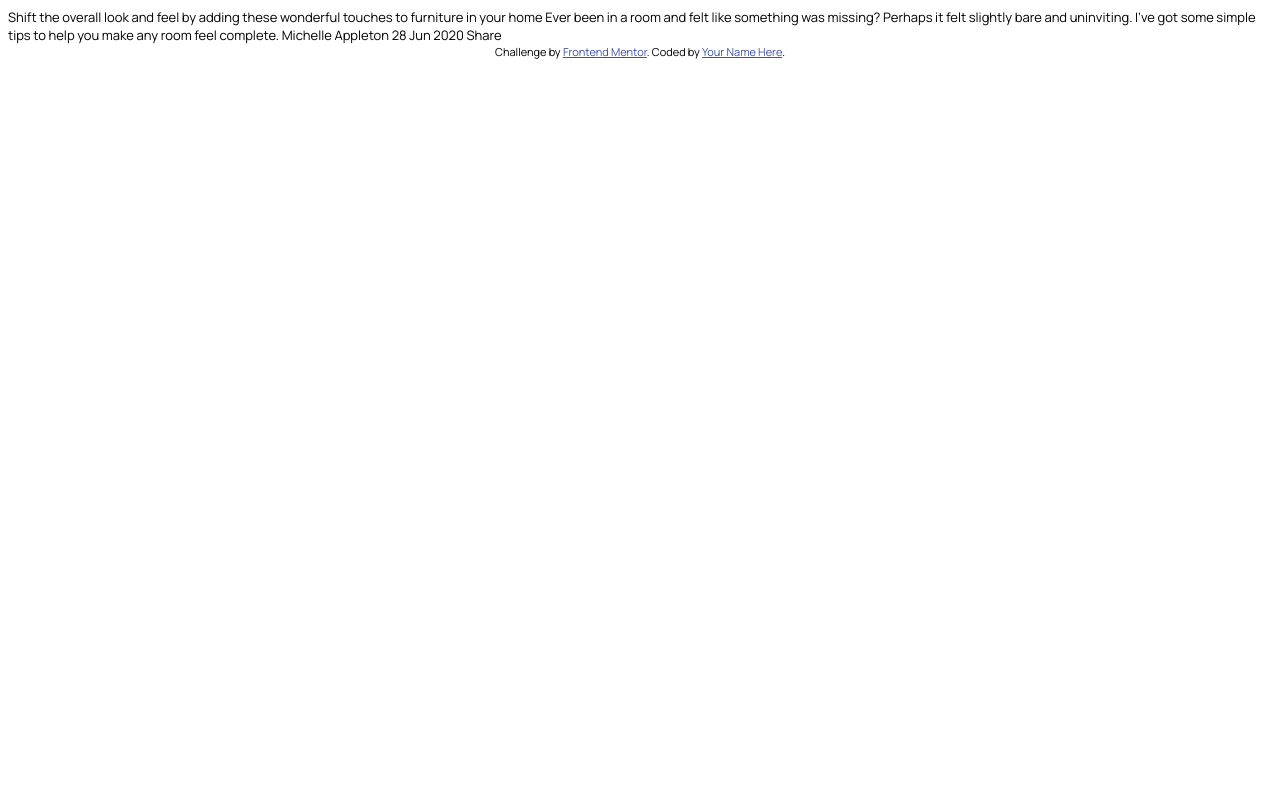
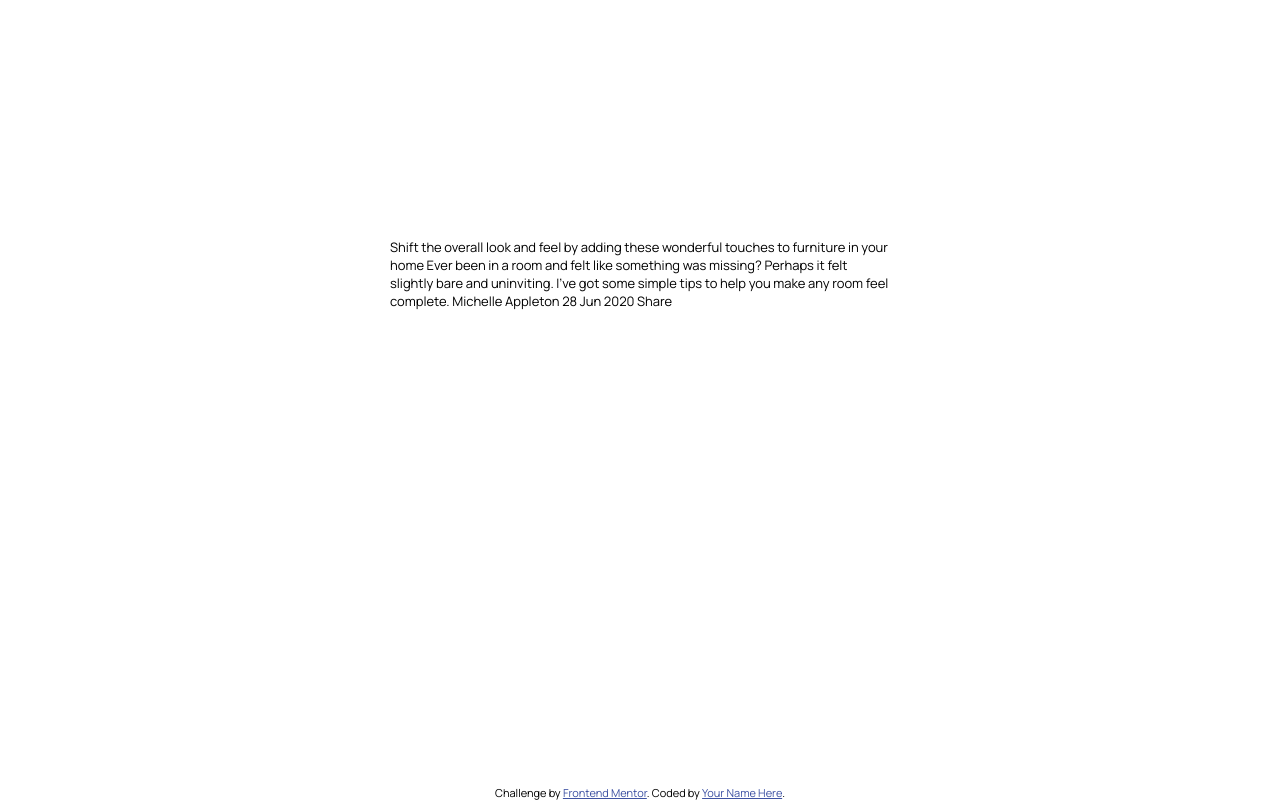
Before and after one commit to astnio/frontend-mentor-article-preview-component, a plain HTML site: page index.html in a window 1280 px wide. Drawn offline with Linux system fonts and the light colour scheme.

Commit message:
Setup some html and centered the main

```diff
--- a/index.html
+++ b/index.html
@@ -28,19 +28,21 @@
 		></script>
 	</head>
 	<body>
-		Shift the overall look and feel by adding these wonderful touches to
-		furniture in your home Ever been in a room and felt like something was
-		missing? Perhaps it felt slightly bare and uninviting. I’ve got some simple
-		tips to help you make any room feel complete. Michelle Appleton 28 Jun 2020
-		Share
+		<main>
+			Shift the overall look and feel by adding these wonderful touches to
+			furniture in your home Ever been in a room and felt like something was
+			missing? Perhaps it felt slightly bare and uninviting. I’ve got some
+			simple tips to help you make any room feel complete. Michelle Appleton 28
+			Jun 2020 Share
+		</main>
 
-		<div class="attribution">
+		<footer class="attribution">
 			Challenge by
 			<a
 				href="https://www.frontendmentor.io?ref=challenge"
 				target="_blank"
 				>Frontend Mentor</a
 			>. Coded by <a href="#">Your Name Here</a>.
-		</div>
+		</footer>
 	</body>
 </html>
--- a/style.css
+++ b/style.css
@@ -14,6 +14,24 @@
 
 body {
 	font-family: 'Manrope', sans-serif;
+
+	display: flex;
+	flex-direction: column;
+	align-items: center;
+	justify-content: center;
+
+	min-height: 100dvh;
+	margin: 0;
+}
+
+main {
+	/* temp max width, edit later! */
+	max-width: 500px;
+	margin-block: auto;
+}
+
+footer {
+	margin-top: auto;
 }
 
 /*** Attribution ***/
```
